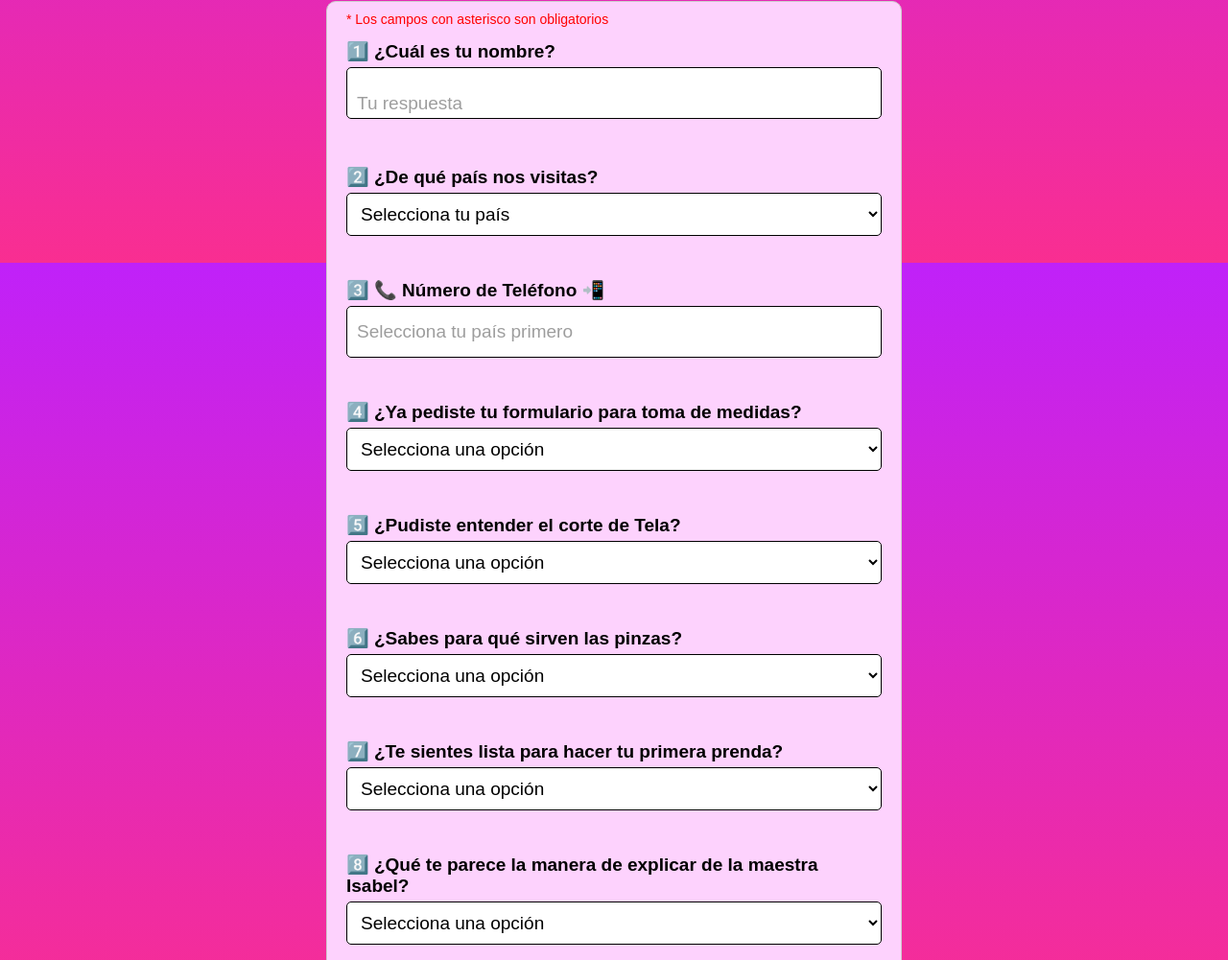
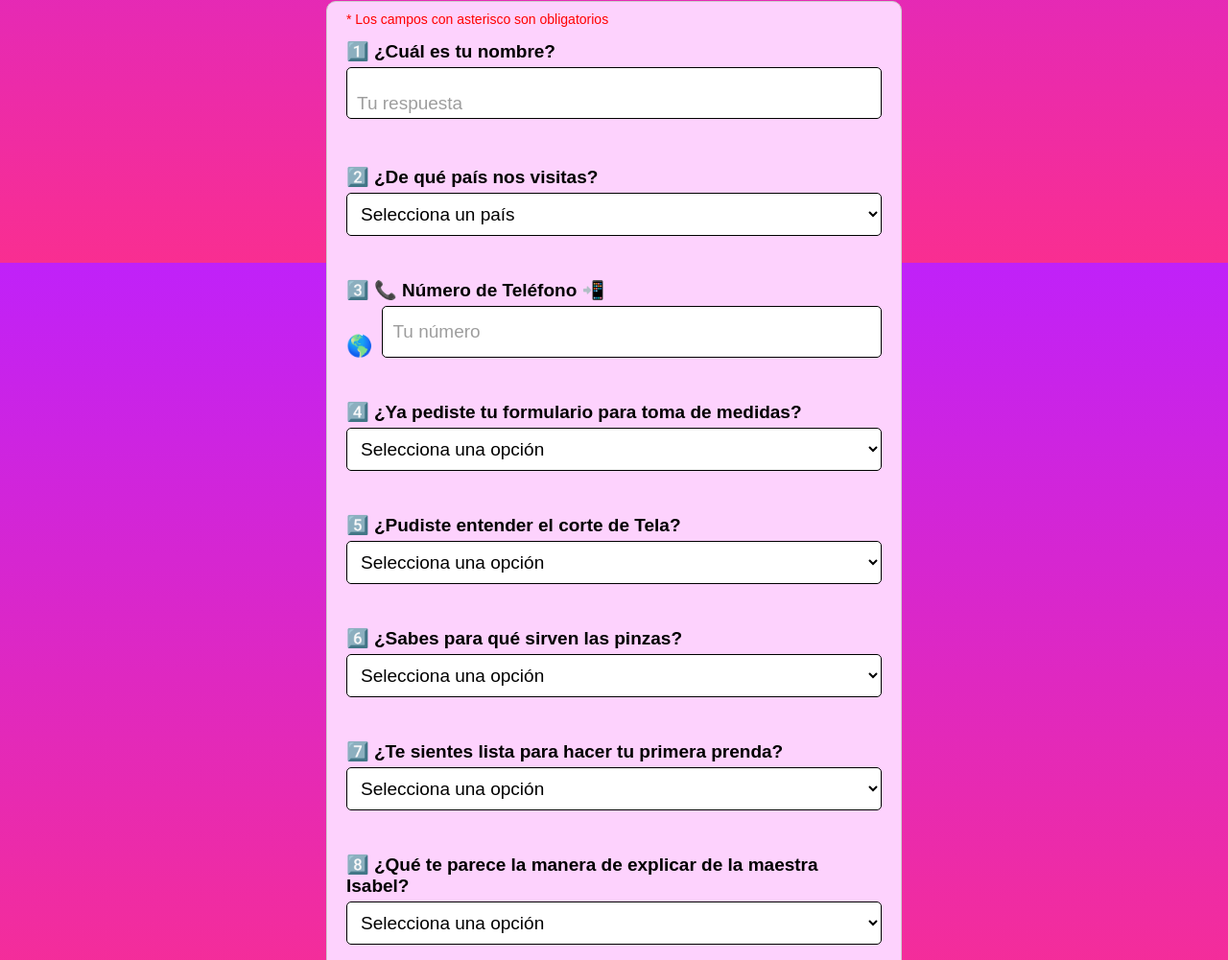
Before and after one commit to abcmulticursos/preguntas-clase-2, a plain HTML site: page index.html in a window 1280 px wide. Shown: the part 1326-2327 px from the top of the page at 96% size. Drawn offline with Linux system fonts and the light colour scheme.

Commit message:
Update index.html

```diff
--- a/index.html
+++ b/index.html
@@ -224,35 +224,31 @@
 </div>
 
 <div class="form-group">
-    <label for="pais">2️⃣ ¿De qué país nos visitas?</label>
-
-    <select id="pais" name="pais" required>
-        <option value="">Selecciona tu país</option>
-        <option value="CO" data-prefijo="+57">🇨🇴 Colombia</option>
-        <option value="MX" data-prefijo="+52">🇲🇽 México</option>
-        <option value="PE" data-prefijo="+51">🇵🇪 Perú</option>
-        <option value="EC" data-prefijo="+593">🇪🇨 Ecuador</option>
-        <option value="CL" data-prefijo="+56">🇨🇱 Chile</option>
-        <option value="BO" data-prefijo="+591">🇧🇴 Bolivia</option>
-        <option value="GT" data-prefijo="+502">🇬🇹 Guatemala</option>
-        <option value="SV" data-prefijo="+503">🇸🇻 El Salvador</option>
-        <option value="AR" data-prefijo="+54">🇦🇷 Argentina</option>
-        <option value="VE" data-prefijo="+58">🇻🇪 Venezuela</option>
-        <option value="HN" data-prefijo="+504">🇭🇳 Honduras</option>
-        <option value="UY" data-prefijo="+598">🇺🇾 Uruguay</option>
-        <option value="CR" data-prefijo="+506">🇨🇷 Costa Rica</option>
-    </select>
+  <label for="pais">2️⃣ ¿De qué país nos visitas?</label>
+  <select id="pais" name="pais" onchange="actualizarBandera()">
+    <option value="" disabled selected hidden>Selecciona un país</option>
+    <option value="pe">🇵🇪 Perú</option>
+    <option value="co">🇨🇴 Colombia</option>
+    <option value="mx">🇲🇽 México</option>
+    <option value="cl">🇨🇱 Chile</option>
+    <option value="ar">🇦🇷 Argentina</option>
+    <option value="ec">🇪🇨 Ecuador</option>
+    <option value="bo">🇧🇴 Bolivia</option>
+    <option value="ve">🇻🇪 Venezuela</option>
+    <option value="pa">🇵🇦 Panamá</option>
+    <option value="cr">🇨🇷 Costa Rica</option>
+  </select>
 </div>
 
 
 <div class="form-group">
   <label for="telefono">3️⃣ 📞 Número de Teléfono 📲</label>
-<input type="tel" id="telefono" name="telefono"
-       inputmode="numeric"
-       pattern="[0-9\s+]*"
-       placeholder="Selecciona tu país primero"
-       required>
+  <div style="display:flex;gap:10px;align-items:center;">
+    <span id="banderaTelefono" style="font-size:22px;">🌎</span>
+    <input type="tel" id="telefono" name="telefono" placeholder="Tu número">
+  </div>
 </div>
+
 
 <div class="form-group">
   <label for="formulario-medidas">4️⃣ ¿Ya pediste tu formulario para toma de medidas?</label>
@@ -434,6 +430,23 @@ document.addEventListener('DOMContentLoaded', function() {
 });
 </script>
 
+<script>
+function actualizarBandera() {
+    const select = document.getElementById("pais");
+    const bandera = document.getElementById("banderaTelefono");
+
+    if (select.selectedIndex === 0) {
+        bandera.textContent = "🌎";
+        return;
+    }
+
+    const texto = select.options[select.selectedIndex].text;
+    const emoji = texto.split(" ")[0];
+
+    bandera.textContent = emoji;
+}
+</script>
+
 
 </body>
 </html>
```
